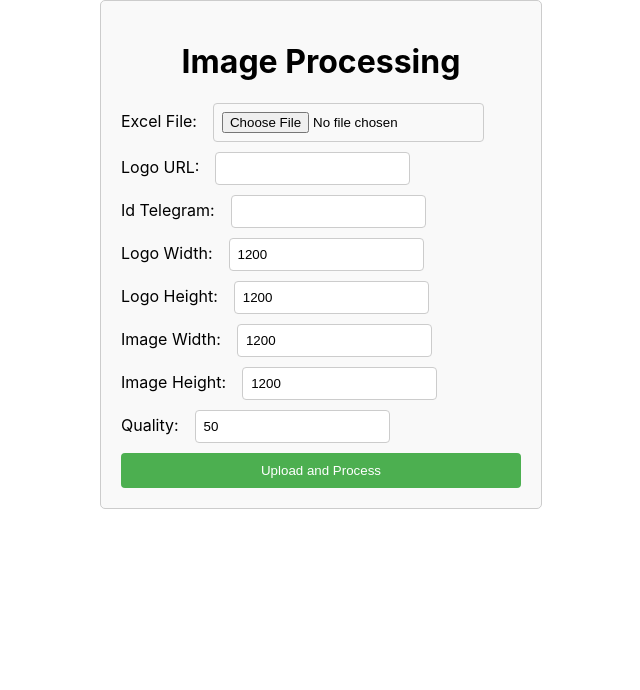
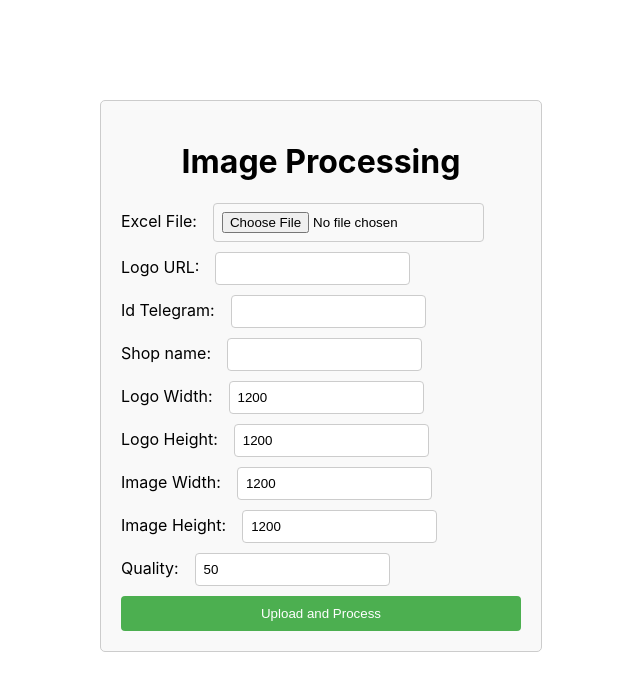
Before and after one commit to phvdat/watermark-v2, a React (Create React App) app: page / in a window 1280 px wide. Shown: the top 690 px of the page, without its empty margins (319-959 px from the left). Built offline with nearby package versions, Linux system fonts and the light colour scheme.

Commit message:
feat metadata

```diff
--- a/src/components/uploads/Upload.css
+++ b/src/components/uploads/Upload.css
@@ -1,6 +1,6 @@
 .container {
   max-width: 400px;
-  margin: 0 auto;
+  margin: 100px auto;
   padding: 20px;
   border: 1px solid #ccc;
   border-radius: 5px;
--- a/src/components/uploads/Upload.jsx
+++ b/src/components/uploads/Upload.jsx
@@ -28,6 +28,7 @@ function UploadForm() {
 		formData.append('imageHeight', data.imageHeight);
 		formData.append('quality', data.quality);
 		formData.append('idTelegram', data.idTelegram);
+		formData.append('shopName', data.shopName);
 		try {
 			await axios.post(`${process.env.REACT_APP_API_ENDPOINT}/process`, formData);
 		} catch (error) {
@@ -56,6 +57,11 @@ function UploadForm() {
 					<label htmlFor="idTelegram">Id Telegram:</label>
 					<input type="text" id="idTelegram" {...register('idTelegram', { required: true })} />
 					{errors.idTelegram && <p className='error'>Require field</p>}
+				</div>
+				<div>
+					<label htmlFor="shopName">Shop name:</label>
+					<input type="text" id="shopName" {...register('shopName', { required: true })} />
+					{errors.shopName && <p className='error'>Require field</p>}
 				</div>
 				<div>
 					<label htmlFor="logoWidth">Logo Width:</label>
```
